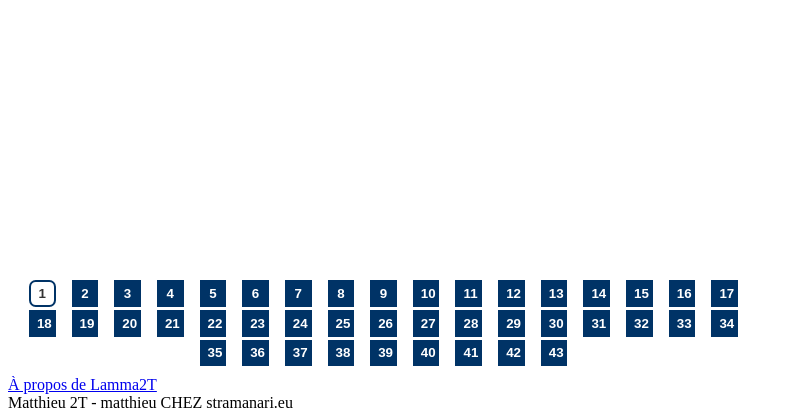
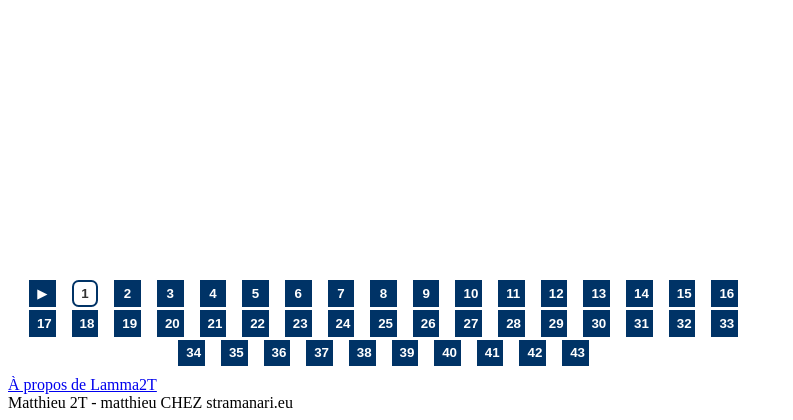
Before and after one commit to mfaure/Lamma2t, a PHP site: page / in a window 1280 px wide. Shown: the part 394-814 px from the top of the page, without its empty margins (0-793 px from the left). Run offline with PHP 8.4, Linux system fonts and the light colour scheme; grey boxes are pictures that could not be loaded.

Commit message:
enhanced animation

```diff
--- a/index.php
+++ b/index.php
@@ -282,6 +282,10 @@
             .slidenav button.current:focus {
                 border: 2px dashed #036;
             }
+            .slidenav button[data-action=start],
+            .slidenav button[data-action=stop] {
+                font-weight: normal;
+            }
         </style>
     </head>
     <body>
@@ -333,6 +337,10 @@
             var myCarousel = (function () {
 
                 var carousel, slides, index, slidenav, settings, timer, setFocus, animationSuspended, announceSlide = false;
+                var timeBetweenSlides = 1000;
+                //var pauseChar="&#9612;&#9612;";
+                var pauseChar="&#9614;&#9614;";
+                var playChar="&#9654;";
 
                 function forEachElement(elements, fn) {
                     for (var i = 0; i < elements.length; i++)
@@ -394,9 +402,13 @@
                             var li = document.createElement('li');
 
                             if (settings.startAnimated) {
-                                li.innerHTML = '<button data-action="stop"><span class="visuallyhidden">Stop Animation </span>￭</button>';
+                                li.innerHTML = '<button data-action="stop">' +
+                                               '<span class="visuallyhidden">Stop Animation </span>' +
+                                               pauseChar + '</button>';
                             } else {
-                                li.innerHTML = '<button data-action="start"><span class="visuallyhidden">Start Animation </span>▶</button>';
+                                li.innerHTML = '<button data-action="start">' +
+                                                '<span class="visuallyhidden">Start Animation </span>' +
+                                                playChar + '</button>';
                             }
 
                             slidenav.appendChild(li);
@@ -467,7 +479,7 @@
                     setSlides(index);
 
                     if (settings.startAnimated) {
-                        timer = setTimeout(nextSlide, 5000);
+                        timer = setTimeout(nextSlide, timeBetweenSlides);
                     }
                 }
 
@@ -528,7 +540,7 @@
                     setSlides(new_current, false, 'prev');
 
                     if (settings.animate) {
-                        timer = setTimeout(nextSlide, 5000);
+                        timer = setTimeout(nextSlide, timeBetweenSlides);
                     }
 
                 }
@@ -550,16 +562,16 @@
                     settings.animate = false;
                     animationSuspended = false;
                     _this = carousel.querySelector('[data-action]');
-                    _this.innerHTML = '<span class="visuallyhidden">Start Animation </span>▶';
+                    _this.innerHTML = '<span class="visuallyhidden">Start Animation </span>' + playChar;
                     _this.setAttribute('data-action', 'start');
                 }
 
                 function startAnimation() {
                     settings.animate = true;
                     animationSuspended = false;
-                    timer = setTimeout(nextSlide, 5000);
+                    timer = setTimeout(nextSlide, timeBetweenSlides);
                     _this = carousel.querySelector('[data-action]');
-                    _this.innerHTML = '<span class="visuallyhidden">Stop Animation </span>￭';
+                    _this.innerHTML = '<span class="visuallyhidden">Stop Animation </span>' + pauseChar;
                     _this.setAttribute('data-action', 'stop');
                 }
 
@@ -585,7 +597,7 @@
             c.init({
                 id: 'c',
                 slidenav: true,
-                animate: false,
+                animate: true,
                 startAnimated: false
             });
         </script>
```
